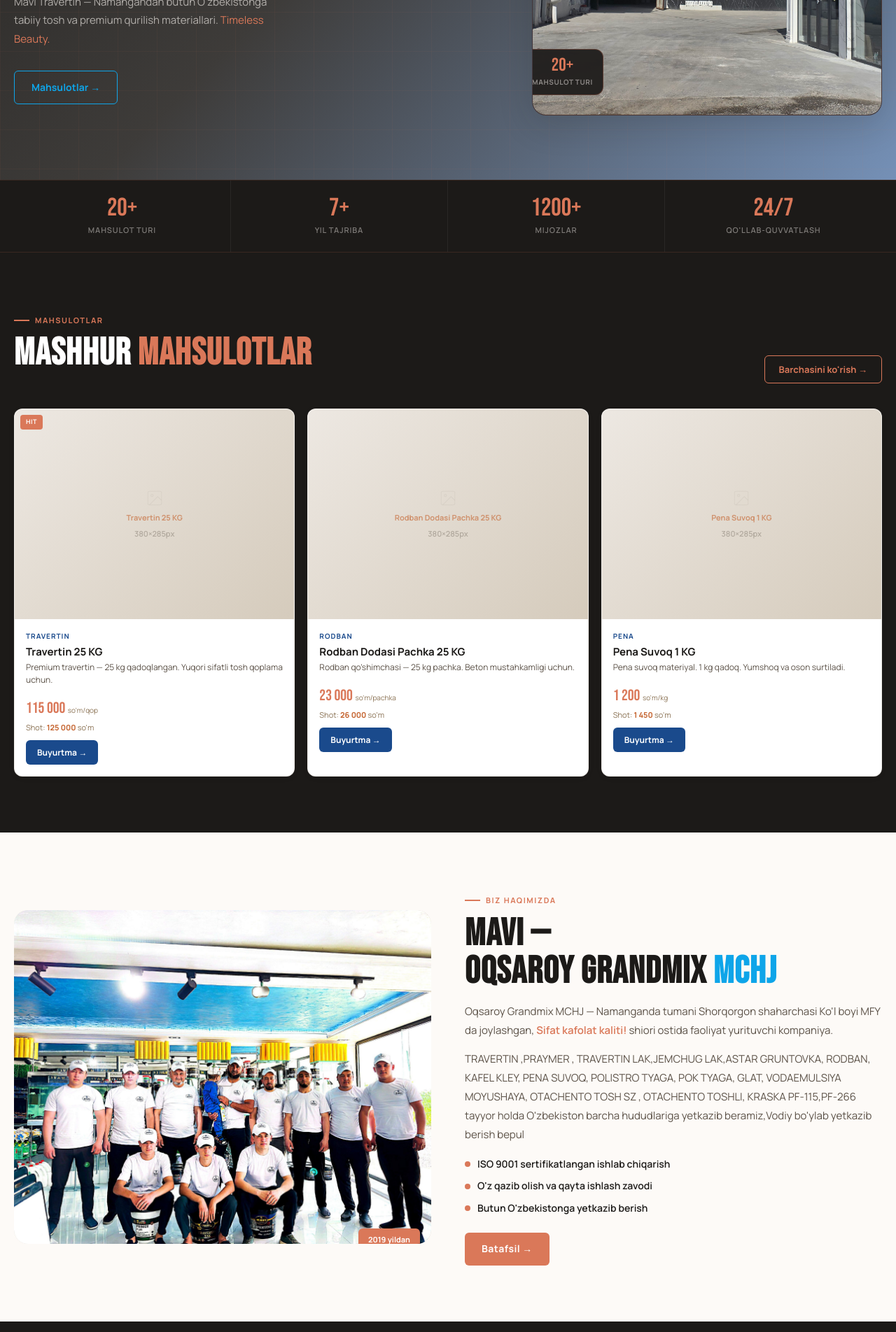
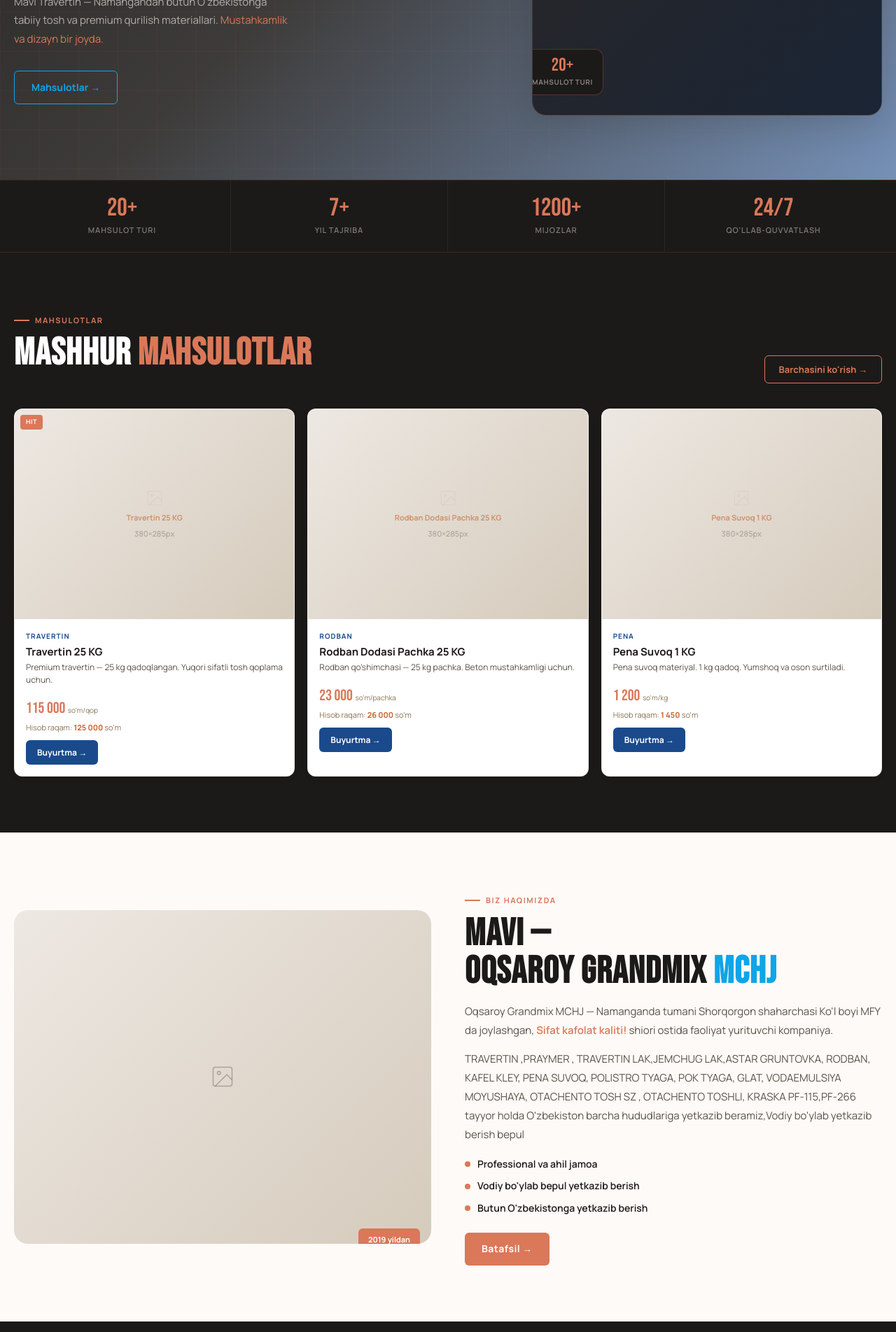
Before and after one commit to islombekNew/mavi-2, a website: page index.html in a window 1280 px wide. Shown: the part 543-2447 px from the top of the page at 70% size. Drawn offline with Linux system fonts and the light colour scheme.

Commit message:
yangilanish

```diff
--- a/index.html
+++ b/index.html
@@ -362,7 +362,7 @@
             <div>
                 <div class="hero-badge"><span class="badge-dot"></span>Sifat kafolat kaliti!</div>
                 <h1 class="hero-title" style="color:#ffffff;">Oddiylikdan<br/><span style="color:var(--brand-light);">mahobatga</span><br/><span style="color:var(--rust);">bir qadam</span></h1>
-                <p class="hero-sub">Mavi Travertin — Namangandan butun O'zbekistonga tabiiy tosh va premium qurilish materiallari. <em style="color:var(--rust);font-style:normal;">Timeless Beauty.</em></p>
+                <p class="hero-sub">Mavi Travertin — Namangandan butun O'zbekistonga tabiiy tosh va premium qurilish materiallari. <em style="color:var(--rust);font-style:normal;">Mustahkamlik va dizayn bir joyda.</em></p>
                 <div class="hero-btns">
                     <!-- <a href="shop.html" class="btn-primary">
                         <svg width="15" height="15" viewBox="0 0 24 24" fill="none" stroke="currentColor" stroke-width="2.5"><path d="M6 2L3 6v14a2 2 0 002 2h14a2 2 0 002-2V6l-3-4z"/><line x1="3" y1="6" x2="21" y2="6"/><path d="M16 10a4 4 0 01-8 0"/></svg>                        Do'kon
@@ -440,9 +440,10 @@
                         barcha hududlariga yetkazib beramiz,Vodiy bo'ylab yetkazib berish bepul</p>
                     <div class="about-feats">
                         <div class="about-feat">
-                            <div class="feat-dot"></div>ISO 9001 sertifikatlangan ishlab chiqarish</div>
+                            <div class="feat-dot"></div>Professional va ahil jamoa</div>
                         <div class="about-feat">
-                            <div class="feat-dot"></div>O'z qazib olish va qayta ishlash zavodi</div>
+                            <div class="feat-dot"></div>
+                            Vodiy bo'ylab bepul yetkazib berish</div>
                         <div class="about-feat">
                             <div class="feat-dot"></div>Butun O'zbekistonga yetkazib berish</div>
                     </div>
--- a/js/layout.js
+++ b/js/layout.js
@@ -74,7 +74,7 @@
           <a href="tel:${PHONE2}">📞 ${PHONE2_DISPLAY}</a>
           <a href="https://www.instagram.com/mavi__zavod?utm_source=ig_web_button_share_sheet&igsh=ZDNlZDc0MzIxNw==" target="_blank">📸 Instagram</a>
           <a href="https://t.me/grandmixx" target="_blank">📢 Telegram Kanal</a>
-          <a href="https://t.me/mavi_travertin" target="_blank">💬 Telegram LIC</a>
+          <a href="https://t.me/TravertinZavod" target="_blank">💬 Telegram LIC</a>
           <a href="https://yandex.uz/maps/?text=${encodeURIComponent(ADDRESS)}" target="_blank">📍 Yandex Maps</a>
         </div>
       </div>
--- a/js/main.js
+++ b/js/main.js
@@ -200,7 +200,7 @@
       ${
         p.price2
           ? `<div style="font-size:11px;color:rgba(245,240,235,0.3);margin-top:2px;">
-        Shot: <span style="color:rgba(218,120,89,0.7);">${esc(p.price2)}</span> so'm
+        Hisob raqam: <span style="color:rgba(218,120,89,0.7);">${esc(p.price2)}</span> so'm
       </div>`
           : ""
       }
@@ -239,7 +239,7 @@
       ${
         p.price2
           ? `<div style="font-size:11px;color:var(--sand);margin-bottom:10px;">
-        Shot: <strong style="color:var(--rust-deep);">${esc(p.price2)}</strong> so'm
+        Hisob raqam: <strong style="color:var(--rust-deep);">${esc(p.price2)}</strong> so'm
       </div>`
           : '<div style="margin-bottom:10px;"></div>'
       }
```
Also changed, not shown: images/photos/photo_2026-05-31_12-45-13.jpg (deleted), images/photos/photo_2026-05-31_12-50-18.jpg (deleted), logo.jpg (deleted), 1 other file.
